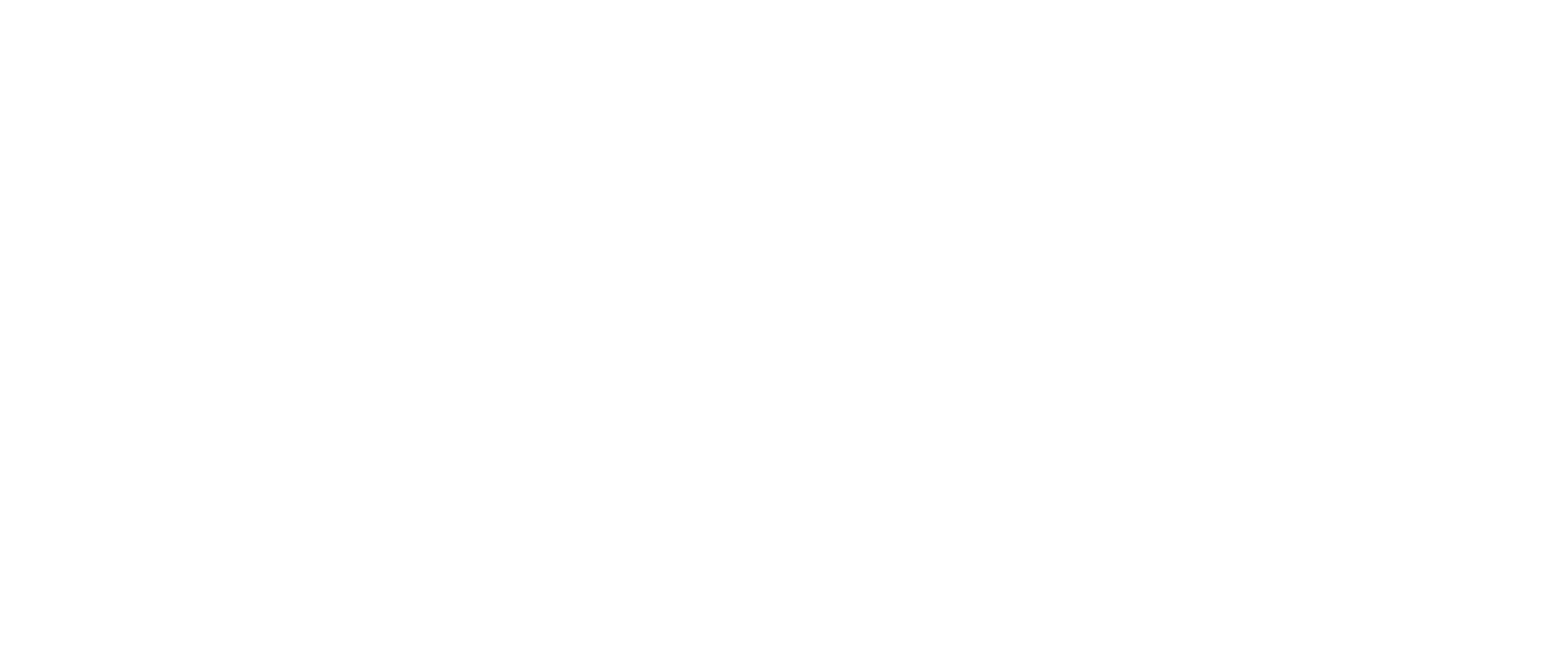
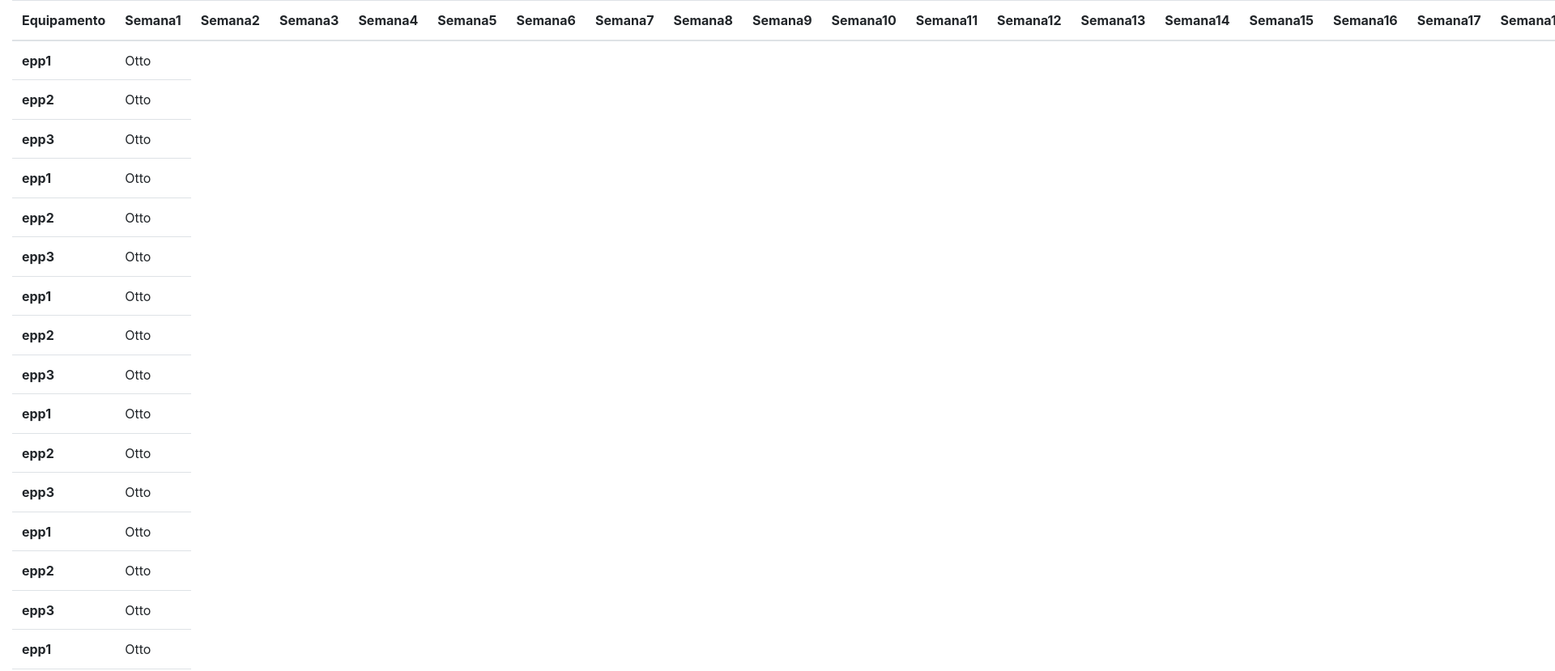
Before and after one commit to danielfssz/controle-manutencao, a plain HTML site: page index.html in a window 1280 px wide. Shown: the top 829 px of the page at 81% size, 1920 px wide, since content can reach past the window. Before the commit the page ends 800 px from the top, so only its background shows below. Drawn offline with nearby package versions, Linux system fonts and the light colour scheme.

Commit message:
Alterando criacao tabela

```diff
--- a/index.html
+++ b/index.html
@@ -8,11 +8,31 @@
 
     </title>
     <meta name="viewport" content="width=device-width, initial-scale=1">
-    <script src="index.js"></script>
+    <link rel="stylesheet" href="https://maxcdn.bootstrapcdn.com/bootstrap/4.0.0/css/bootstrap.min.css" integrity="sha384-Gn5384xqQ1aoWXA+058RXPxPg6fy4IWvTNh0E263XmFcJlSAwiGgFAW/dAiS6JXm"
+        crossorigin="anonymous">
 </head>
 
 <body>
+    <div class="container-fluid">
+        <table class="table table-striped" id="tblManutencao">
+            <thead>
+               <tr></tr>
+            </thead>
+            <tbody>
 
+            </tbody>
+        </table>
+    </div>
 </body>
 
+<footer>
+    <script src="https://code.jquery.com/jquery-3.2.1.slim.min.js" integrity="sha384-KJ3o2DKtIkvYIK3UENzmM7KCkRr/rE9/Qpg6aAZGJwFDMVNA/GpGFF93hXpG5KkN"
+        crossorigin="anonymous"></script>
+    <script src="https://cdnjs.cloudflare.com/ajax/libs/popper.js/1.12.9/umd/popper.min.js" integrity="sha384-ApNbgh9B+Y1QKtv3Rn7W3mgPxhU9K/ScQsAP7hUibX39j7fakFPskvXusvfa0b4Q"
+        crossorigin="anonymous"></script>
+    <script src="https://maxcdn.bootstrapcdn.com/bootstrap/4.0.0/js/bootstrap.min.js" integrity="sha384-JZR6Spejh4U02d8jOt6vLEHfe/JQGiRRSQQxSfFWpi1MquVdAyjUar5+76PVCmYl"
+        crossorigin="anonymous"></script>
+    <script src="index.js"></script>
+</footer>
+
 </html>
--- a/index.js
+++ b/index.js
@@ -1,28 +1,51 @@
 var arrEquipamentos = [
     { nome: 'epp1', usoSemanal: 120, usoTotal: 0, proxLL: 0, proxLLR: 0 },
-    { nome: 'epp1', usoSemanal: 90, usoTotal: 0, proxLL: 0, proxLLR: 0 },
-    { nome: 'epp1', usoSemanal: 95, usoTotal: 0, proxLL: 0, proxLLR: 0 }];
+    { nome: 'epp2', usoSemanal: 90, usoTotal: 0, proxLL: 0, proxLLR: 0 },
+    { nome: 'epp3', usoSemanal: 95, usoTotal: 0, proxLL: 0, proxLLR: 0 }];
 
-
-
+$("#tblManutencao thead tr").append('<th scope="col" style="width: 50px;">Equipamento</th>');
 
 for (let semana = 1; semana <= 53; semana++) {
+    $("#tblManutencao thead tr").append('<th scope="col" style="width: 50px;">Semana' + semana + '</th>');
     for (let cEqp = 0; cEqp < arrEquipamentos.length; cEqp++) {
-        arrEquipamentos[cEqp].usoTotal += arrEquipamentos[cEqp].usoSemanal;
-        arrEquipamentos[cEqp].proxLL += arrEquipamentos[cEqp].usoSemanal;
-        arrEquipamentos[cEqp].proxLLR += arrEquipamentos[cEqp].usoSemanal;
-        if (arrEquipamentos[cEqp].proxLL >= 250) {
-            console.log('o equipamento ' + arrEquipamentos[cEqp].nome + ' entrou para lavagem e lubrificação');
-            arrEquipamentos[cEqp].proxLL = 0;
-        }
-        if (arrEquipamentos[cEqp].proxLLR >= 500) {
-            console.log('o equipamento ' + arrEquipamentos[cEqp].nome + ' entrou para lavagem e lubrificação e Revisao');
-            arrEquipamentos[cEqp].proxLLR = 0;
-        }
+        $("#tblManutencao tbody").append('<tr>');
+        $("#tblManutencao tbody").append('<th scope="col" style="width: 50px;">' + arrEquipamentos[cEqp].nome + '</th>');
+        $("#tblManutencao tbody").append('<td>Otto</td>');
+        $("#tblManutencao tbody").append('</tr>');
     }
 }
 
 
-for (let cEqp = 0; cEqp < arrEquipamentos.length; cEqp++) {
-    console.log('o uso total foi ' + arrEquipamentos[cEqp].usoTotal);
-}
+// for (let cEqp = 0; cEqp < arrEquipamentos.length; cEqp++) {
+//     var linhaEqp = '<tr><th scope="row">' + arrEquipamentos[cEqp].nome + '</td>';
+//     console.log(arrEquipamentos[cEqp].nome)
+//     //cria linha do equipamento
+//     $("#tblManutencao tbody").append(linhaEqp);
+
+//     for (let semana = 1; semana <= 53; semana++) {
+//         //cria coluna da primeira semana
+//         $("#tblManutencao thead").append('<th scope="col" style="width: 50px;"> Semana' + semana + '</th>');
+//         arrEquipamentos[cEqp].usoTotal += arrEquipamentos[cEqp].usoSemanal;
+//         arrEquipamentos[cEqp].proxLL += arrEquipamentos[cEqp].usoSemanal;
+//         arrEquipamentos[cEqp].proxLLR += arrEquipamentos[cEqp].usoSemanal;
+//         //$("#tblManutencao thead").append('<th scope="col" style="width: 50px;"> Semana' + semana + '</th>');
+//         if (arrEquipamentos[cEqp].proxLL >= 250) {
+//             //escreve na celula correspondente se aquele eqp vai pra manutencao
+//             //console.log('o equipamento ' + arrEquipamentos[cEqp].nome + ' entrou para lavagem e lubrificação');
+//             $("#tblManutencao tbody").append('<td>LL</td>');
+//             arrEquipamentos[cEqp].proxLL = 0;
+//         } else {
+//             $("#tblManutencao tbody").append('<td></td>');
+//         }
+//         if (arrEquipamentos[cEqp].proxLLR >= 500) {
+//             //escreve na celula correspondente se aquele eqp vai pra manutencao
+//             //console.log('o equipamento ' + arrEquipamentos[cEqp].nome + ' entrou para lavagem e lubrificação e Revisao');
+//             $("#tblManutencao tbody").append('<td>LLR</td>');
+//             arrEquipamentos[cEqp].proxLLR = 0;
+//         } else {
+//             $("#tblManutencao tbody").append('<td></td>');
+//         }
+//     }
+//     $("#tblManutencao thead").append('</tr>');
+//     $("#tblManutencao tbody").append('</tr>');
+// }
```
